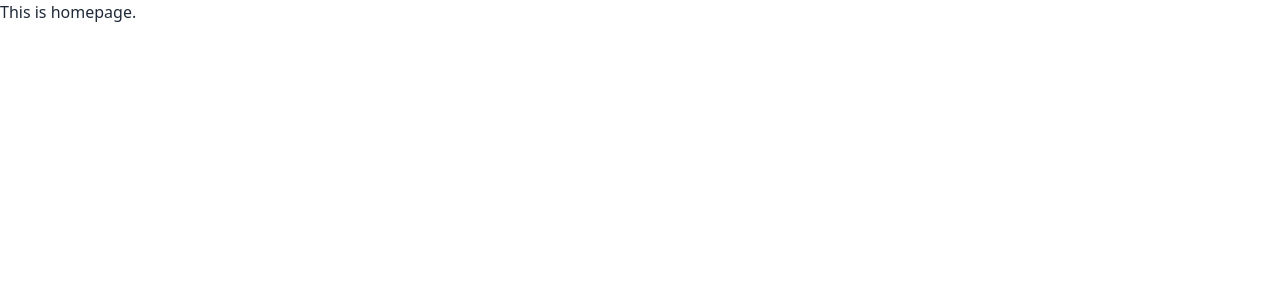
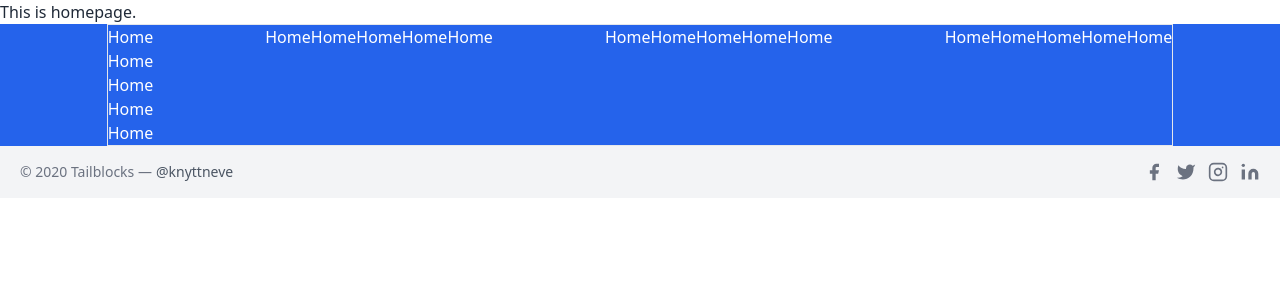
Before and after one commit to universeIt137/Bideshgami_client, a React (Vite) app: page / in a window 1280 px wide. Shown: the top 300 px of the page. Built offline with nearby package versions, Linux system fonts and the light colour scheme.

Commit message:
working on footer

```diff
--- /dev/null
+++ b/src/components/frontendComponents/Footer.jsx
@@ -0,0 +1,77 @@
+import React from 'react';
+import { Link } from 'react-router-dom';
+
+const Footer = () => {
+    return (
+        <>
+            <footer className="bg-blue-600 text-white">
+                <div className='flex flex-col lg:flex-row justify-between w-1/2 border lg:w-10/12 mx-auto'>
+                    <div className='flex flex-col'>
+                        <p>Home</p>
+                        <p>Home</p>
+                        <p>Home</p>
+                        <p>Home</p>
+                        <p>Home</p>
+
+                    </div>
+                    <div className='flex'>
+                        <Link>Home</Link>
+                        <Link>Home</Link>
+                        <Link>Home</Link>
+                        <Link>Home</Link>
+                        <Link>Home</Link>
+                    </div>
+
+                    <div className='flex'>
+                        <Link>Home</Link>
+                        <Link>Home</Link>
+                        <Link>Home</Link>
+                        <Link>Home</Link>
+                        <Link>Home</Link>
+                    </div>
+
+                    <div className='flex'>
+                        <Link>Home</Link>
+                        <Link>Home</Link>
+                        <Link>Home</Link>
+                        <Link>Home</Link>
+                        <Link>Home</Link>
+                    </div>
+                </div>
+                <div className="bg-gray-100">
+                    <div className="container mx-auto py-4 px-5 flex flex-wrap flex-col sm:flex-row">
+                        <p className="text-gray-500 text-sm text-center sm:text-left">© 2020 Tailblocks —
+                            <a href="https://twitter.com/knyttneve" rel="noopener noreferrer" className="text-gray-600 ml-1" target="_blank">@knyttneve</a>
+                        </p>
+                        <span className="inline-flex sm:ml-auto sm:mt-0 mt-2 justify-center sm:justify-start">
+                            <a className="text-gray-500">
+                                <svg fill="currentColor" stroke-linecap="round" stroke-linejoin="round" stroke-width="2" className="w-5 h-5" viewBox="0 0 24 24">
+                                    <path d="M18 2h-3a5 5 0 00-5 5v3H7v4h3v8h4v-8h3l1-4h-4V7a1 1 0 011-1h3z"></path>
+                                </svg>
+                            </a>
+                            <a className="ml-3 text-gray-500">
+                                <svg fill="currentColor" stroke-linecap="round" stroke-linejoin="round" stroke-width="2" className="w-5 h-5" viewBox="0 0 24 24">
+                                    <path d="M23 3a10.9 10.9 0 01-3.14 1.53 4.48 4.48 0 00-7.86 3v1A10.66 10.66 0 013 4s-4 9 5 13a11.64 11.64 0 01-7 2c9 5 20 0 20-11.5a4.5 4.5 0 00-.08-.83A7.72 7.72 0 0023 3z"></path>
+                                </svg>
+                            </a>
+                            <a className="ml-3 text-gray-500">
+                                <svg fill="none" stroke="currentColor" stroke-linecap="round" stroke-linejoin="round" stroke-width="2" className="w-5 h-5" viewBox="0 0 24 24">
+                                    <rect width="20" height="20" x="2" y="2" rx="5" ry="5"></rect>
+                                    <path d="M16 11.37A4 4 0 1112.63 8 4 4 0 0116 11.37zm1.5-4.87h.01"></path>
+                                </svg>
+                            </a>
+                            <a className="ml-3 text-gray-500">
+                                <svg fill="currentColor" stroke="currentColor" stroke-linecap="round" stroke-linejoin="round" stroke-width="0" className="w-5 h-5" viewBox="0 0 24 24">
+                                    <path stroke="none" d="M16 8a6 6 0 016 6v7h-4v-7a2 2 0 00-2-2 2 2 0 00-2 2v7h-4v-7a6 6 0 016-6zM2 9h4v12H2z"></path>
+                                    <circle cx="4" cy="4" r="2" stroke="none"></circle>
+                                </svg>
+                            </a>
+                        </span>
+                    </div>
+                </div>
+            </footer>
+        </>
+    );
+};
+
+export default Footer;
--- a/src/layouts/MainLayout.jsx
+++ b/src/layouts/MainLayout.jsx
@@ -1,10 +1,12 @@
 import React from 'react';
 import { Outlet } from 'react-router-dom';
+import Footer from '../components/frontendComponents/Footer';
 
 const MainLayout = () => {
     return (
         <>
             <Outlet></Outlet>
+            <Footer></Footer>
         </>
     );
 };
```
